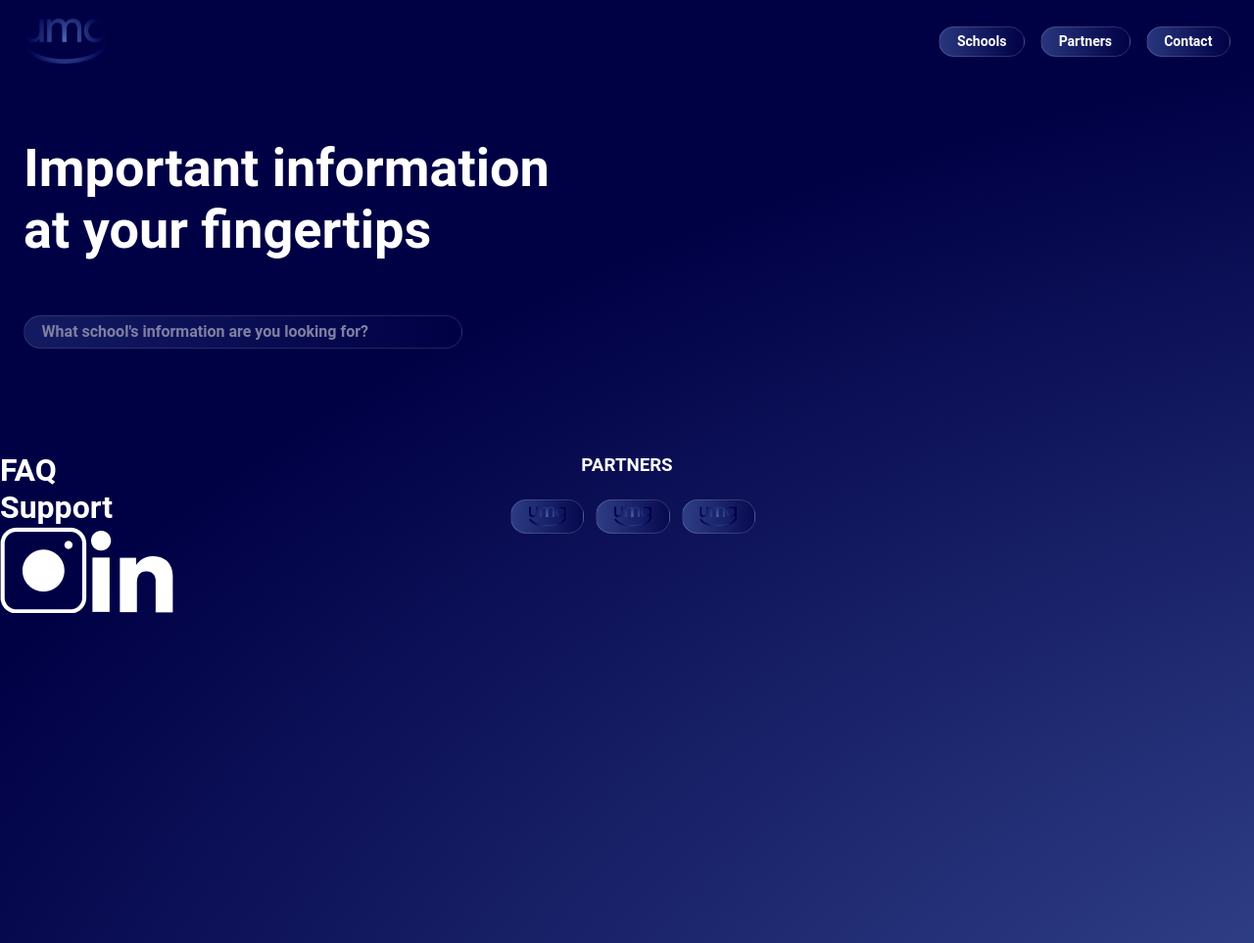
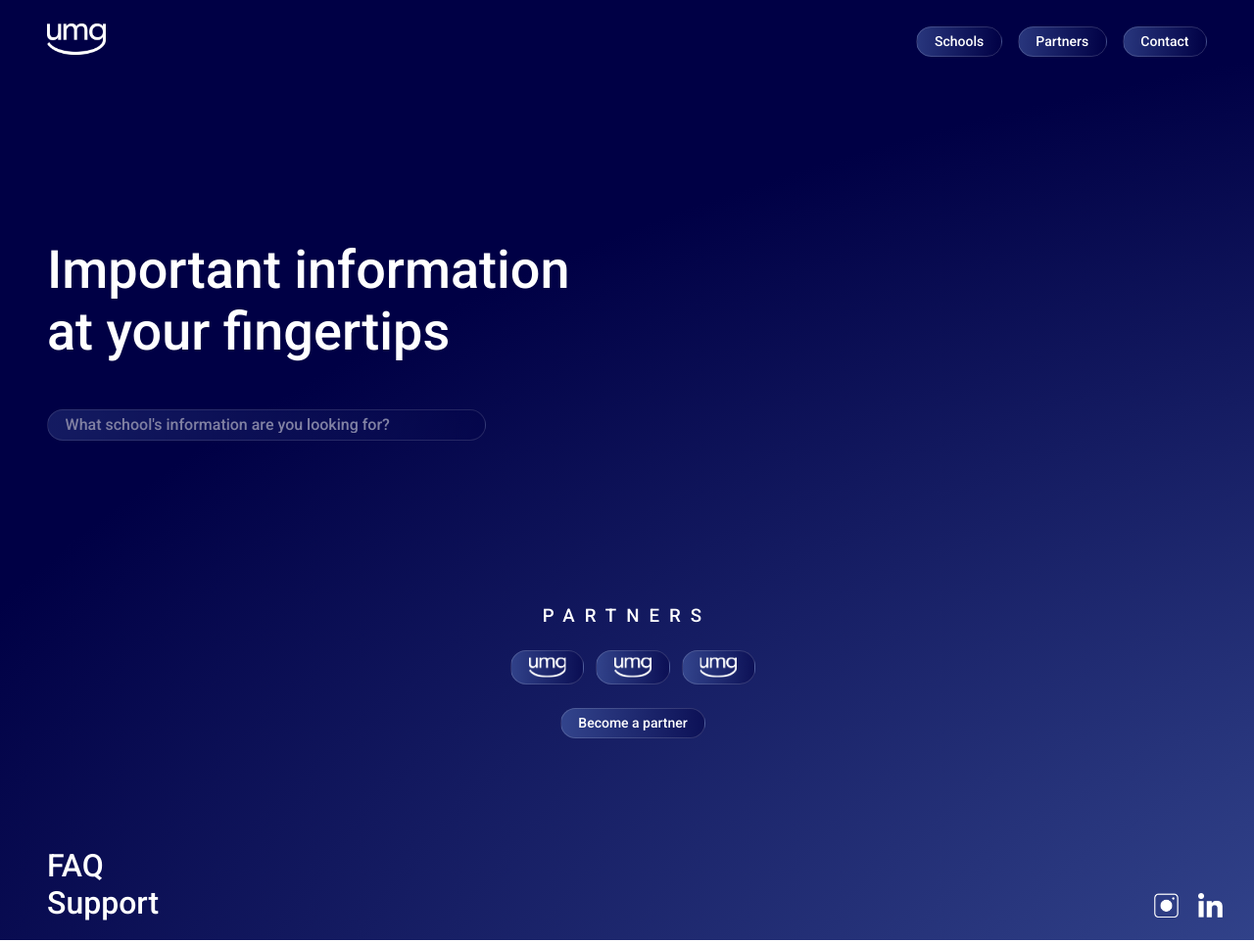
Before and after one commit to marcelo-cm/umg-website, a plain HTML site: page index.html in a window 1280 px wide. Shown: the top 963 px of the page at 98% size. Drawn offline with Linux system fonts and the light colour scheme.

Commit message:
v1 of home for desktop, began other pages

```diff
--- a/index.html
+++ b/index.html
@@ -2,6 +2,7 @@
 <html lang="en">
 <head>
     <link rel="stylesheet" href="style.css">
+    <link href='http://fonts.googleapis.com/css?family=Roboto:400,100,100italic,300,300italic,400italic,500,500italic,700,700italic,900italic,900' rel='stylesheet' type='text/css'>
     <meta charset="UTF-8">
     <meta http-equiv="X-UA-Compatible" content="IE=edge">
     <meta name="viewport" content="width=device-width, initial-scale=1.0">
@@ -10,13 +11,13 @@
 <body>
     <header class="umg-header">
         <div class="umg-logo">
-            <img class="umg-logo-image" src="images/UMGv2-gradient.png" alt="UMG :)">
+            <img class="umg-logo-image" src="images/UMGv2-white.png" alt="UMG :)">
         </div>
         <nav>
             <ul>
-                <a href="" class="button-1">Schools</a>
-                <a href="" class="button-1">Partners</a>
-                <a href="" class="button-1">Contact</a>
+                <a href="schools.html" class="button-1">Schools</a>
+                <a href="partnerships.html" class="button-1">Partners</a>
+                <a href="contact.html" class="button-1">Contact</a>
             </ul>
         </nav>
     </header>
@@ -43,19 +44,22 @@
     <div id="partners-gallery">
         <h3 id="partners-text">PARTNERS</h3>
         <div id="partners-logos">
-            <img class="partner-logo" height="35px" src="images/UMGv2-gradient.png"/>
-            <img class="partner-logo" height="35px" src="images/UMGv2-gradient.png"/>
-            <img class="partner-logo" height="35px" src="images/UMGv2-gradient.png"/>
+            <img class="partner-logo" height="35px" src="images/UMGv2-white.png"/>
+            <img class="partner-logo" height="35px" src="images/UMGv2-white.png"/>
+            <img class="partner-logo" height="35px" src="images/UMGv2-white.png"/>
+        </div>
+        <div class="become-partner">
+            <a href="" class="button-1">Become a partner</a>
         </div>
     </div>
-    <footer>
+    <footer class="umg-footer">
         <div class="footer-pages">
             <h1>FAQ</h1>
             <h1>Support</h1>
         </div>
         <div class="socials">
-            <a href=""><img class="social-icon" src="umg-website/images/Instagram-icon.png" alt="Instagram" height=""/></a>
-            <a href=""><img class="social-icon" src="umg-website/images/LinkedIn-icon.png" alt="LinkedIn" height=""/> </a>
+            <a target="_blank" href="https://instagram.com/universitymediagroup/"><img class="social-icon" src="images/Instagram-icon.png" alt="Instagram" /></a>
+            <a target="_blank" href="https://www.linkedin.com/company/uni-media-group/"><img class="social-icon" src="images/LinkedIn-icon.png" alt="LinkedIn"/> </a>
         </div>
     </footer>
 </body>
--- a/style.css
+++ b/style.css
@@ -1,6 +1,6 @@
 * {
     font-family: Roboto;
-    font-weight: 600;
+    font-weight: 500;
     color: white;
     box-sizing: border-box;
     list-style-type: none;
@@ -13,9 +13,10 @@
 
 body {
     position: relative;
-    height: 1000px;
+    height: 800px;
     background: radial-gradient(180.32% 128.08% at 156.25% 128.08%, rgb(79, 106, 179) 0%, rgb(0, 0, 69) 100%), rgb(255, 255, 255);
     display: block;
+    width: 100%;
 }
 
 .umg-header {
@@ -28,20 +29,20 @@ body {
     background-color: transparent;
     position: fixed;
     top: 0%;
-    padding: 1.2rem 1.5rem;
+    padding: 2rem 3rem;
 }
 
 .main-body-content {
-    height: 300px;
+    height: 350px;
     position: relative;
     top: 5.25rem;
-    margin: 1.5rem;
+    margin: 1.5rem 3rem;
 }
 
 .tagline {
     display: block;
     position: relative;
-    margin: 3.5rem 0px;
+    margin: 10rem 0 3rem 0;
 }
 
 .tagline-single-line {
@@ -67,17 +68,13 @@ body {
     opacity: 0.5;
     font-family: 'Roboto';
     font-style: normal;
-    font-weight: 600;
+    font-weight: 500;
     font-size: 16px;
     appearance: none;
 }
 
-.umg-logo {
-    height: 100%;
-}
-
 .umg-logo-image {
-    height: 100%;
+    height: 2rem;
 }
 
 nav li {
@@ -117,6 +114,8 @@ nav li {
     display: block;
     text-align: center;
     margin: 1.5rem;
+    font-weight: 500;
+    letter-spacing: 10px;
 }
 
 #partners-gallery {
@@ -129,4 +128,37 @@ nav li {
 #partners-logos {
     display: flex;
     justify-content: center;
+    margin: 1.5rem;
 }
+
+.umg-footer {
+    z-index: 10;
+    display: flex;
+    width: 100%;
+    align-items: center;
+    justify-content: space-between;
+    background-color: transparent;
+    position: absolute;
+    bottom: 0%;
+    padding: 1.2rem 3rem;
+}
+
+.socials {
+    position: absolute;
+    bottom: 0%;
+    right: 0%;
+    padding: 1.2rem 1.5rem;
+}
+
+.social-icon {
+    height: 25px;
+    position: relative;
+    display: inline;
+    margin: 0 0.5rem;
+}
+
+.become-partner {
+    display: flex;
+    justify-content: center;
+    font-weight: 500;
+}
```
Also changed, not shown: contact.html (added), faq.html (added), images/UMGv2-white.png (added), partnerships.html (added), schools.html (added).
